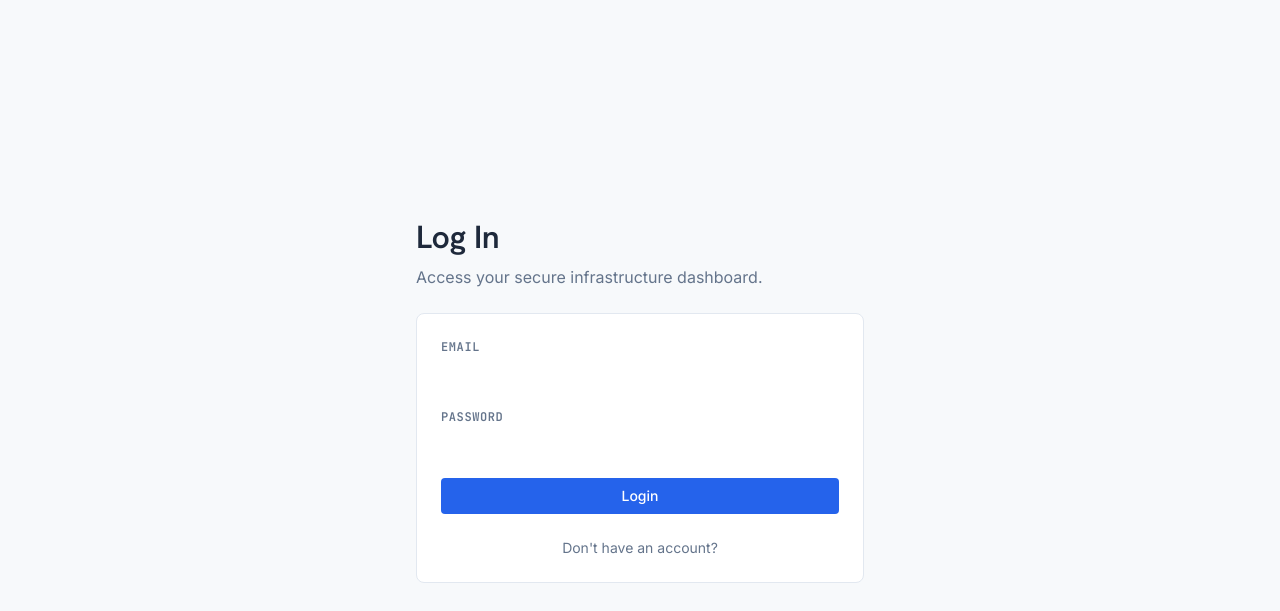
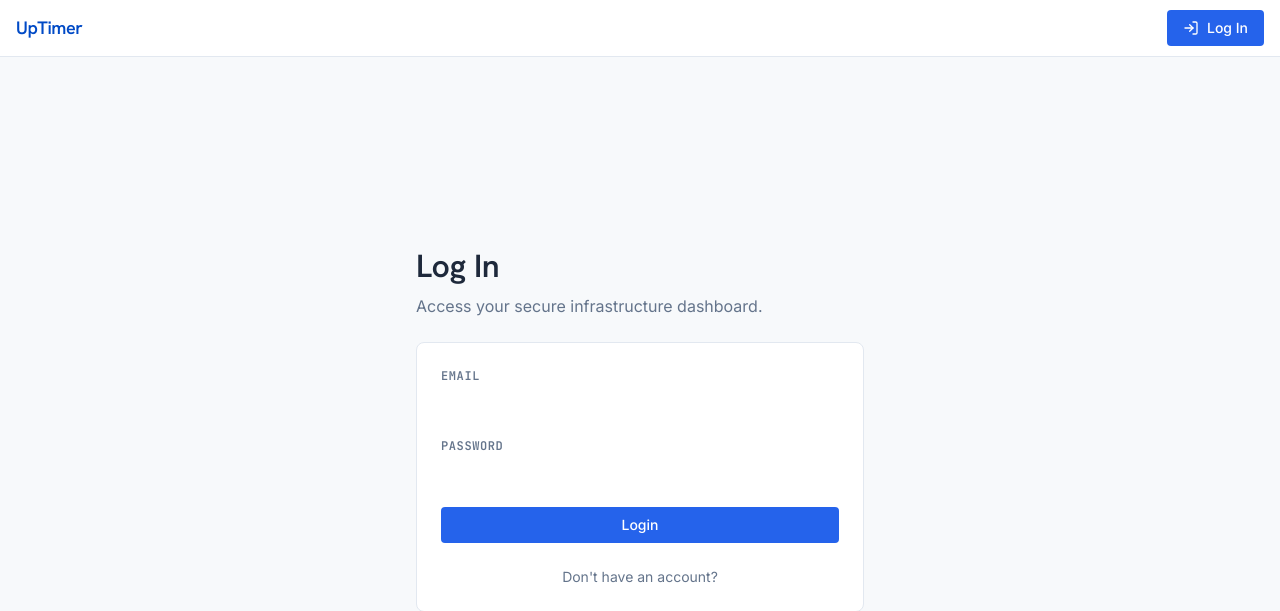
Before and after one commit to binilsn/up-timer-django, a Django app: page /accounts/login/ in a window 1280 px wide. Shown: the top 611 px of the page. Run offline with Django 5.2, Linux system fonts and the light colour scheme; style sheets or scripts are compiled from the project's sources; some libraries are stand-ins or nearby versions.

Commit message:
(feat) -  add alpinejs, lucid icon and htmx

```diff
--- a/templates/base.html
+++ b/templates/base.html
@@ -9,13 +9,30 @@
   </title>
 
   <link rel="stylesheet" href="{% static 'css/app.css' %}">
+  <script defer src="https://cdn.jsdelivr.net/npm/@alpinejs/collapse@3.x.x/dist/cdn.min.js"></script>
+  <script defer src="https://cdn.jsdelivr.net/npm/alpinejs@3.x.x/dist/cdn.min.js"></script>
+  <script src="https://unpkg.com/lucide@latest/dist/umd/lucide.min.js"></script>
+  <script src="https://cdn.jsdelivr.net/npm/htmx.org@2.0.10/dist/htmx.min.js"
+    integrity="sha384-H5SrcfygHmAuTDZphMHqBJLc3FhssKjG7w/CeCpFReSfwBWDTKpkzPP8c+cLsK+V"
+    crossorigin="anonymous"></script>
+  <style>
+    [x-cloak] {
+      display: none !important;
+    }
+  </style>
 </head>
 
 <body class="font-body min-h-screen flex flex-col">
+  {% include "components/navbar.html" %}
+
   <main class="flex-1 flex items-center justify-center px-4 py-8 md:py-16">
     {% block content %}
     {% endblock %}
   </main>
+
+  <script>
+    lucide.createIcons();
+  </script>
 </body>
 
 </html>
--- /dev/null
+++ b/templates/components/navbar.html
@@ -0,0 +1,51 @@
+{% load static %}
+
+<nav x-data="{ open: false }" class="sticky top-0 z-50 bg-surface-container-lowest border-b border-border">
+  <div class="max-w-7xl mx-auto px-4 flex items-center justify-between h-14">
+    <!-- Brand -->
+    <a href="/"
+      class="font-display text-primary font-semibold text-navy text-lg tracking-tight hover:opacity-80 transition-opacity">
+      UpTimer
+    </a>
+
+    <!-- Desktop navigation (hidden on mobile) -->
+    <div class="hidden md:flex items-center gap-6">
+      {% if user.is_authenticated %}
+      <a href="{% url 'logout' %}" class="btn btn-ghost text-sm flex items-center gap-2">
+        <i data-lucide="log-out" class="w-4 h-4"></i>
+        Logout
+      </a>
+      {% else %}
+      <a href="{% url 'login' %}" class="btn btn-primary text-sm flex items-center gap-2">
+        <i data-lucide="log-in" class="w-4 h-4"></i>
+        Log In
+      </a>
+      {% endif %}
+    </div>
+
+    <!-- Mobile hamburger button (visible on mobile only) -->
+    <button @click="open = !open" class="md:hidden btn-ghost p-2" aria-label="Toggle menu">
+      <i x-show="!open" data-lucide="menu" class="w-5 h-5"></i>
+      <i x-show="open" x-cloak data-lucide="x" class="w-5 h-5"></i>
+    </button>
+  </div>
+
+  <!-- Mobile menu (collapsible with Alpine.js) -->
+  <div x-show="open" x-collapse class="md:hidden border-t border-border">
+    <div class="px-4 py-3 space-y-2">
+      {% if user.is_authenticated %}
+      <a href="{% url 'logout' %}"
+        class="flex items-center gap-3 px-3 py-2 rounded-md text-body-md text-slate-400 hover:text-navy hover:bg-surface-container-low transition-colors">
+        <i data-lucide="log-out" class="w-4 h-4"></i>
+        Logout
+      </a>
+      {% else %}
+      <a href="{% url 'login' %}"
+        class="flex items-center gap-3 px-3 py-2 rounded-md text-body-md text-primary-container font-medium hover:bg-primary-container/10 transition-colors">
+        <i data-lucide="log-in" class="w-4 h-4"></i>
+        Log In
+      </a>
+      {% endif %}
+    </div>
+  </div>
+</nav>
```
